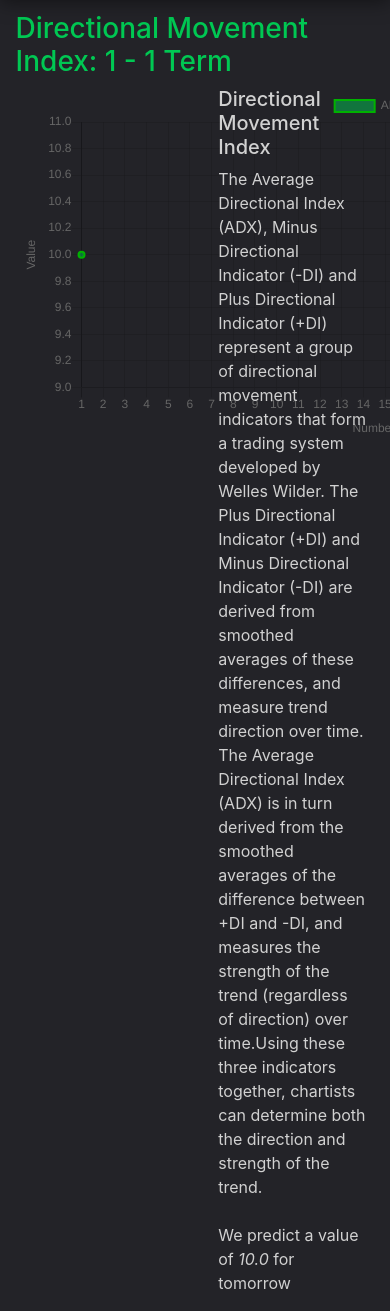
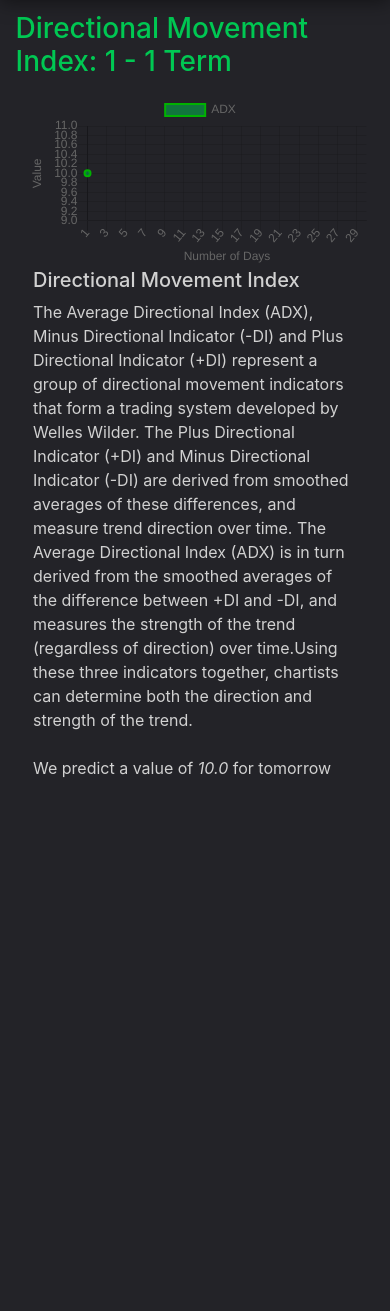
Before and after one commit to InfernapeXavier/Bean-Stock, a Flask app: page /adx/1/1/ in a window 390 px wide; the page is wider, and only the part inside the window is pictured. Shown: the part 56-1367 px from the top of that part. After the commit the page ends 834 px from the top of that part, so only its background shows below. Run offline with Flask 2, Linux system fonts and the light colour scheme; a database or web service that is not in the repository returns one stand-in record (values such as "Sample title"); data that the repository does not hold is empty; some libraries are stand-ins or nearby versions.

Commit message:
Responsive Blocks

```diff
--- a/app/static/style.css
+++ b/app/static/style.css
@@ -56,7 +56,7 @@ body{
 }
 
 #termbutton{
-	padding-left: 22%;
+	padding-left: 21%;
 }
 
 #technicalIndicator{
--- a/app/templates/adx.html
+++ b/app/templates/adx.html
@@ -19,6 +19,7 @@
 		<script src="https://stackpath.bootstrapcdn.com/bootstrap/4.1.3/js/bootstrap.min.js" integrity="sha384-ChfqqxuZUCnJSK3+MXmPNIyE6ZbWh2IMqE241rYiqJxyMiZ6OW/JmZQ5stwEULTy" crossorigin="anonymous"></script>
 
 	</head>
+
 	<body>
 
 		<nav class="navbar navbar-expand-lg">
@@ -59,8 +60,8 @@
 
 		<div class="container-fluid">
 			<div class="row">
-				<div class="col-6">
-					<div id="chart" style="width: 700;">
+				<div class="col-md-6 col-xs-6">
+					<div id="chart" class="img-responsive">
 						<canvas id="lineChart" style="color: #ffffff"></canvas>
 					</div>
 
@@ -105,7 +106,7 @@
 					</script>
 				</div>
 
-				<div class="col-6">
+				<div class="col-md-6 col-xs-6">
 						<h5 style="color: #d1d1d1; padding-right: 5%; padding-left: 5%;">
 							Directional Movement Index
 						</h5>
--- a/app/templates/bband.html
+++ b/app/templates/bband.html
@@ -61,8 +61,8 @@
 
 		<div class="container-fluid">
 			<div class="row">
-				<div class="col-6">
-					<div id="chart" style="width: 700;">
+				<div class="col-md-6 col-xs-6">
+					<div id="chart" class="img-responsive">
 						<canvas id="lineChart" style="color: #ffffff"></canvas>
 					</div>
 
@@ -128,7 +128,7 @@
 					</script>
 				</div>
 
-				<div class="col-6">
+				<div class="col-md-6 col-xs-6">
 						<h5 style="color: #d1d1d1; padding-right: 5%; padding-left: 5%;">
 							Bollinger Bands
 						</h5>
--- a/app/templates/index.html
+++ b/app/templates/index.html
@@ -44,7 +44,7 @@
 			</div>
 		</form>
 
-		<div class="modal fade" id="exampleModal" tabindex="-1" role="dialog" aria-labelledby="exampleModalLabel" aria-hidden="true">
+		<!-- <div class="modal fade" id="exampleModal" tabindex="-1" role="dialog" aria-labelledby="exampleModalLabel" aria-hidden="true">
 
 		<div class="modal-dialog" role="document">
 				<div class="modal-content">
@@ -62,7 +62,7 @@
 						</div>
 					</div>
 				</div>
-		</div>
+		</div> -->
 
 	</body>
 
```
Also changed, not shown: app/templates/averages.html (+4 -3 lines).
